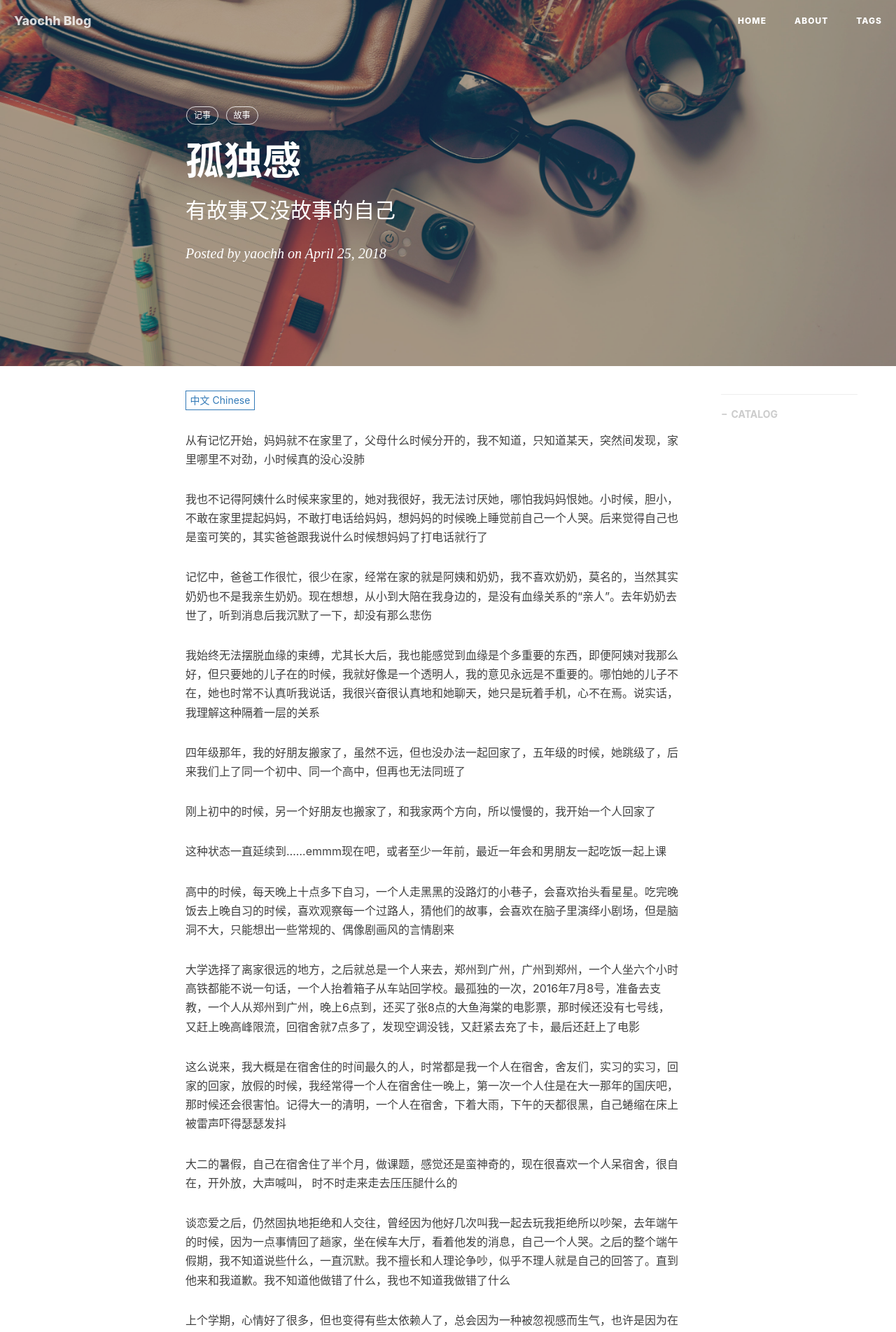
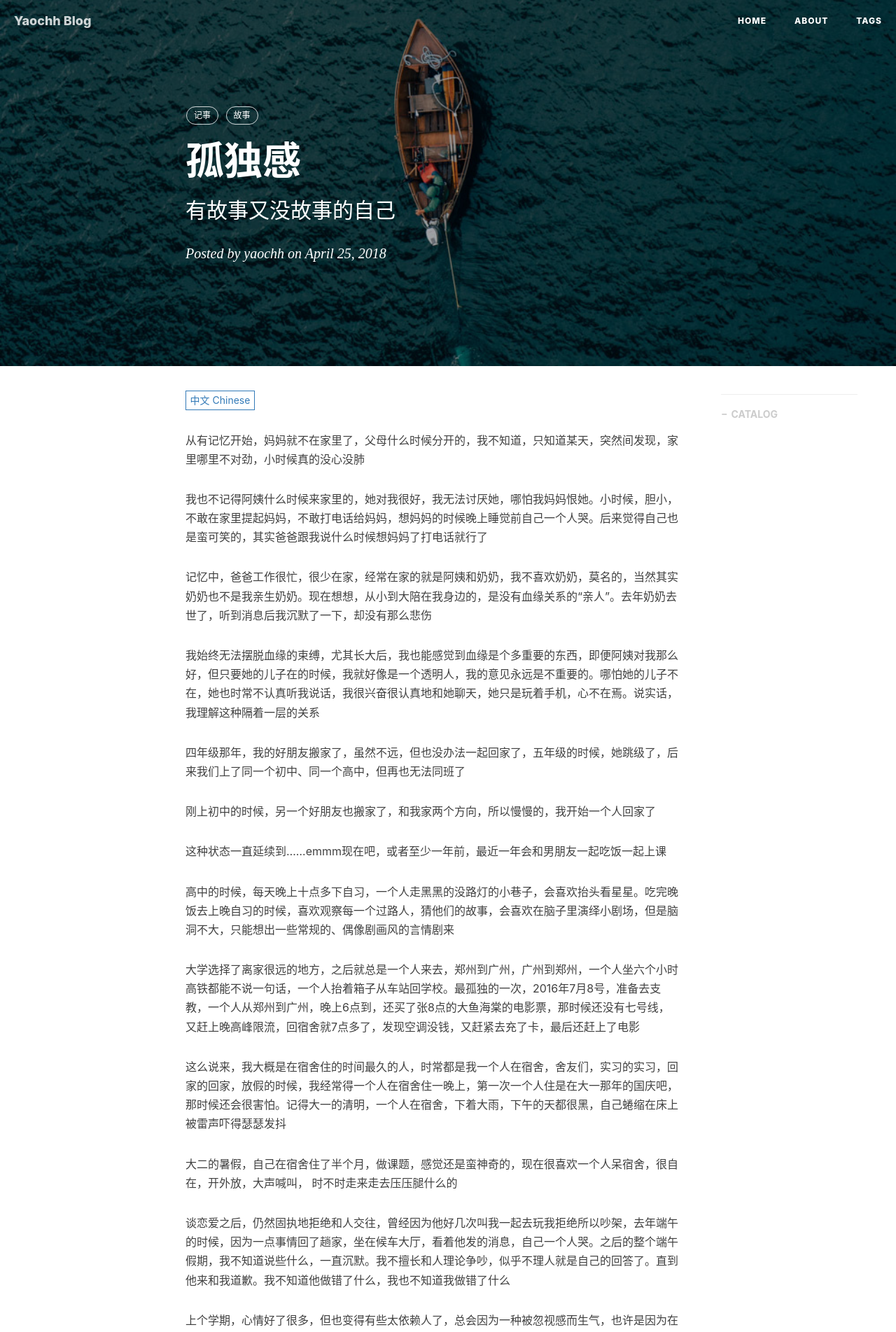
Before and after one commit to yaochh/yaochh.github.io, a Jekyll site: the page built from _posts/2018-04-25-mystory.md, in a window 1280 px wide. Shown: the top 1903 px of the page at 70% size. Built offline with Jekyll 4.4.1, drawn with Linux system fonts in a browser that asks for light colours; nearby versions of some CDN libraries; comment, search, counter and statistics services are not loaded.

Commit message:
封面图

```diff
--- a/_posts/2018-04-25-mystory.md
+++ b/_posts/2018-04-25-mystory.md
@@ -4,7 +4,7 @@ title:        "孤独感"
 subtitle:     "有故事又没故事的自己"
 date:         2018-4-25 11:39:36
 author:       "yaochh"
-header-img:   "img/in-post/post-eleme-pwa/eleme-at-io.jpg"
+header-img:   "img/in-post/post-eleme-pwa/eleme-at-io-04.jpg"
 header-mask:  0.3
 catalog:      true
 multilingual: true
```
Also changed, not shown: img/in-post/post-eleme-pwa/eleme-at-io-04.jpg (added).
